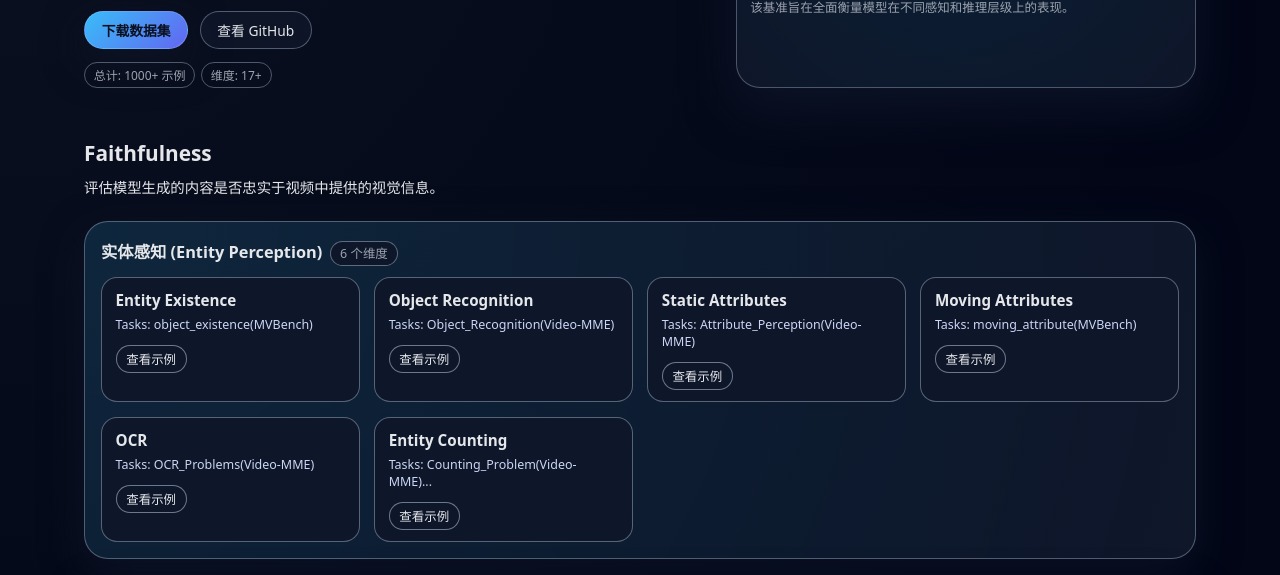
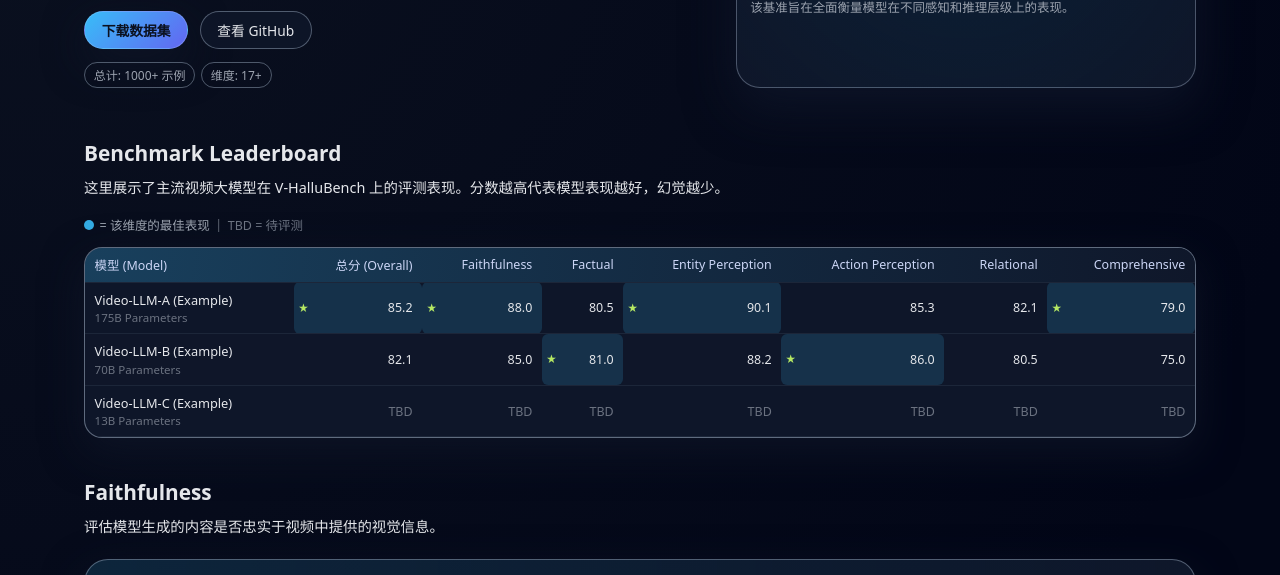
Before and after one commit to yangjunqi1217/junqiy.github.io, a plain HTML site: page index.html in a window 1280 px wide. Shown: the part 212-787 px from the top of the page. Drawn offline with Linux system fonts and the light colour scheme.

Commit message:
Update index.html

```diff
--- a/index.html
+++ b/index.html
@@ -63,6 +63,82 @@
     </section>
 
     <main>
+
+
+        <section class="section" id="leaderboard">
+    <div class="section-header">
+        <h2>Benchmark Leaderboard</h2>
+    </div>
+    <p class="section-intro">
+        这里展示了主流视频大模型在 V-HalluBench 上的评测表现。分数越高代表模型表现越好，幻觉越少。
+    </p>
+
+    <div class="perf-legend">
+        <div class="legend-dot best"></div>
+        <span>= 该维度的最佳表现</span>
+        <span class="legend-sep">|</span>
+        <span class="score-empty">TBD = 待评测</span>
+    </div>
+
+    <div class="table-wrapper">
+        <table class="perf-table">
+            <thead>
+                <tr>
+                    <th>模型 (Model)</th>
+                    <th>总分 (Overall)</th>
+                    <th>Faithfulness</th>
+                    <th>Factual</th>
+                    <th>Entity Perception</th>
+                    <th>Action Perception</th>
+                    <th>Relational</th>
+                    <th>Comprehensive</th>
+                </tr>
+            </thead>
+            <tbody>
+                <tr>
+                    <td>
+                        <div class="dim-name">Video-LLM-A (Example)</div>
+                        <div class="dim-meta">175B Parameters</div>
+                    </td>
+                    <td class="score-best">85.2</td>
+                    <td class="score-best">88.0</td>
+                    <td>80.5</td>
+                    <td class="score-best">90.1</td>
+                    <td>85.3</td>
+                    <td>82.1</td>
+                    <td class="score-best">79.0</td>
+                </tr>
+                <tr>
+                    <td>
+                        <div class="dim-name">Video-LLM-B (Example)</div>
+                        <div class="dim-meta">70B Parameters</div>
+                    </td>
+                    <td>82.1</td>
+                    <td>85.0</td>
+                    <td class="score-best">81.0</td>
+                    <td>88.2</td>
+                    <td class="score-best">86.0</td>
+                    <td>80.5</td>
+                    <td>75.0</td>
+                </tr>
+                <tr>
+                    <td>
+                        <div class="dim-name">Video-LLM-C (Example)</div>
+                        <div class="dim-meta">13B Parameters</div>
+                    </td>
+                    <td class="score-empty">TBD</td>
+                    <td class="score-empty">TBD</td>
+                    <td class="score-empty">TBD</td>
+                    <td class="score-empty">TBD</td>
+                    <td class="score-empty">TBD</td>
+                    <td class="score-empty">TBD</td>
+                    <td class="score-empty">TBD</td>
+                </tr>
+            </tbody>
+        </table>
+    </div>
+</section>
+
 
         <section class="section" id="faithfulness">
             <div class="section-header">
```
